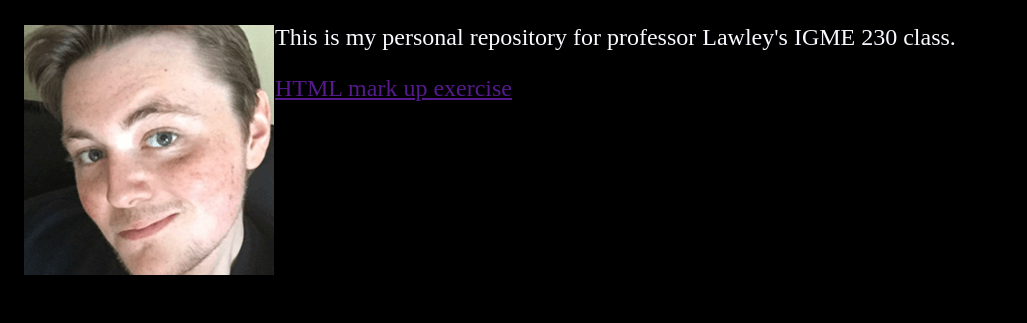
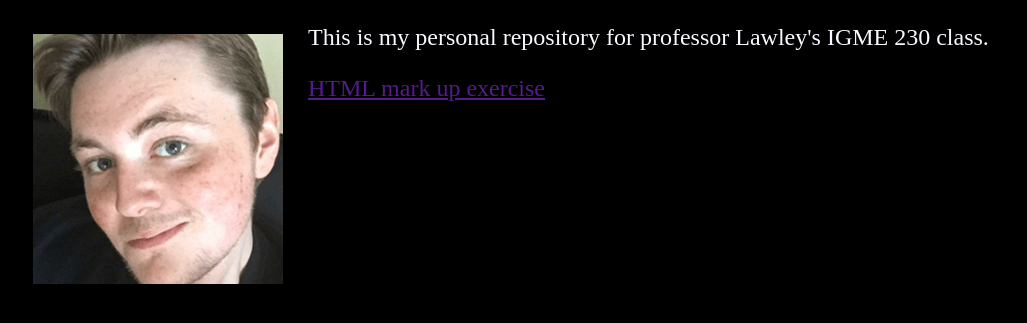
Before and after one commit to josephemonroe1996/josephemonroe1996.github.io, a plain HTML site: page index.html in a window 1280 px wide. Shown: the part 107-430 px from the top of the page, without its empty margins (0-1027 px from the left). Drawn offline with Linux system fonts and the light colour scheme.

Commit message:
added margin on right

```diff
--- a/style.css
+++ b/style.css
@@ -20,9 +20,11 @@ body{
 
 img{
     /*Taken from Professor Lawley's page to set portrait to one side of page
-        Changed float right to left */
+        Changed float right to left
+        also added a right side margin */
     float: left;
     padding: 0px;
-    border: 1px solid black;
+    border: 10px solid black;
     margin-left: 15px;
+    margin-right: 15px;
 }
```
